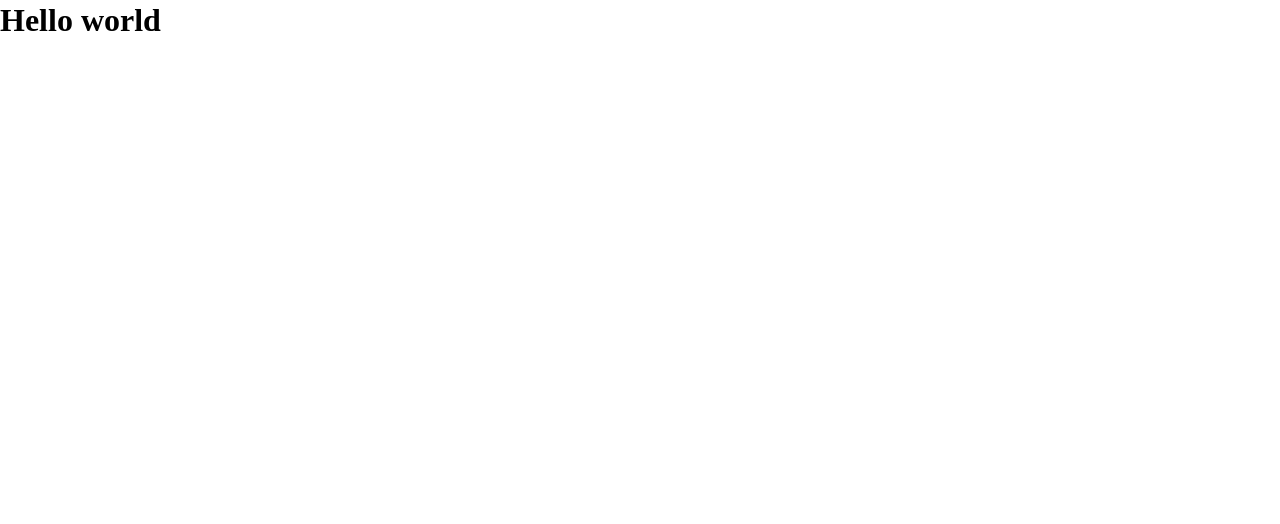
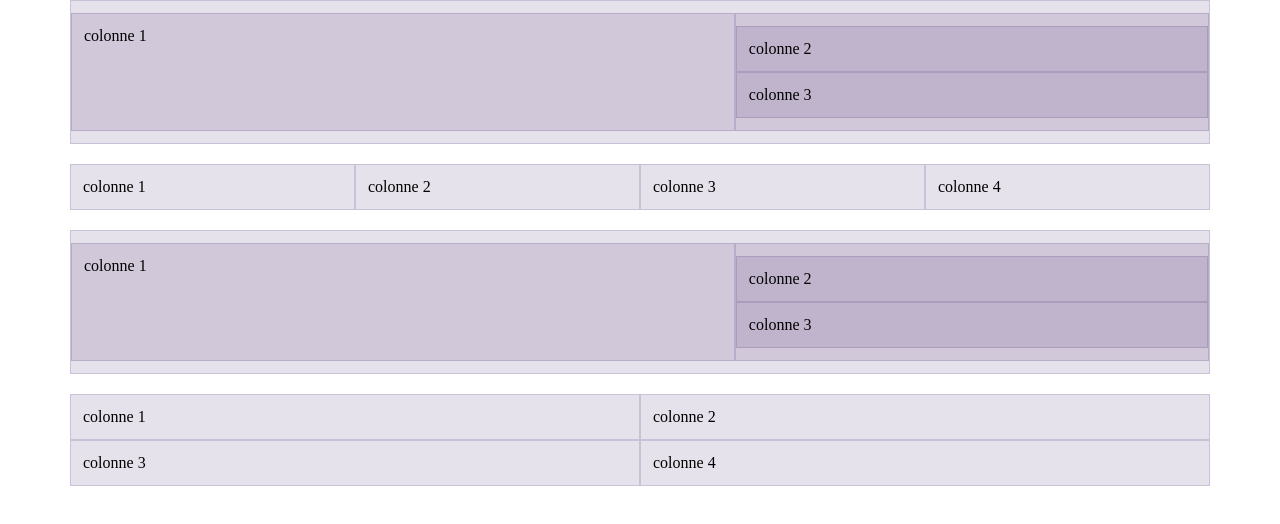
Before and after one commit to AnoukGeinoz/newswall, a website built with Parcel: page src/index.html in a window 1280 px wide. Built offline with nearby package versions, Linux system fonts and the light colour scheme.

Commit message:
realisation grille bootstrap

```diff
--- a/package.json
+++ b/package.json
@@ -30,10 +30,14 @@
     }
   },
   "devDependencies": {
+    "@parcel/transformer-sass": "^2.10.3",
     "parcel": "^2.10.3",
     "parcel-namer-rewrite": "^2.10.3-rc.2",
     "posthtml-include": "^1.7.4",
     "rimraf": "^3.0.2",
     "sass": "^1.69.5"
+  },
+  "dependencies": {
+    "bootstrap": "^5.3.2"
   }
 }
--- a/src/index.html
+++ b/src/index.html
@@ -2,12 +2,65 @@
 <html>
   <head>
     <meta charset="utf-8" />
-    <title>eikon parcel starter</title>
+    <title>Watson</title>
     <meta name="viewport" content="width=device-width, initial-scale=1.0" />
     <link rel="stylesheet" href="scss/main.scss" />
   </head>
   <body>
-    <h1>Hello world</h1>
+    <div class="container">
+      <div class="main-cluster">
+        <div class="row">
+          <div class="col-12 col-md-12 col-xl-12">
+            <div class="row">
+              <div class="col-12 col-md-12 col-xl-7">colonne 1</div>
+              <div class="col-12 col-md-12 col-xl-5">
+                <div class="row">
+                  <div class="col-12 col-md-6 col-xl-12">colonne 2</div>
+                  <div class="col-12 col-md-6 col-xl-12">colonne 3</div>
+                </div>
+              </div>
+            </div>
+          </div>
+        </div>
+      </div>
+    </div>
+    <div class="container">
+      <div class="main-section">
+        <div class="row">
+          <div class="col-12 col-md-6 col-xl-3">colonne 1</div>
+          <div class="col-12 col-md-6 col-xl-3">colonne 2</div>
+          <div class="col-12 col-md-6 col-xl-3">colonne 3</div>
+          <div class="col-12 col-md-6 col-xl-3">colonne 4</div>
+        </div>
+      </div>
+    </div>
+    <div class="container">
+      <div class="second-cluster">
+        <div class="row">
+          <div class="col-12 col-md-12 col-xl-12">
+            <div class="row">
+              <div class="col-12 col-md-12 col-xl-7">colonne 1</div>
+              <div class="col-12 col-md-12 col-xl-5">
+                <div class="row">
+                  <div class="col-12 col-md-6 col-xl-12">colonne 2</div>
+                  <div class="col-12 col-md-6 col-xl-12">colonne 3</div>
+                </div>
+              </div>
+            </div>
+          </div>
+        </div>
+      </div>
+    </div>
+    <div class="container">
+      <div class="second-section">
+        <div class="row">
+          <div class="col-12 col-md-6">colonne 1</div>
+          <div class="col-12 col-md-6">colonne 2</div>
+          <div class="col-12 col-md-6">colonne 3</div>
+          <div class="col-12 col-md-6">colonne 4</div>
+        </div>
+      </div>
+    </div>
 
     <script src="js/main.js" type="module"></script>
   </body>
--- a/src/scss/_base.scss
+++ b/src/scss/_base.scss
@@ -42,3 +42,15 @@ video {
 /* ====================================
 // base rules
 // ==================================== */
+
+.row + .row {
+  margin-top: 16px;
+}
+
+.row > .col,
+.row > [class^="col-"] {
+  padding-top: 12px;
+  padding-bottom: 12px;
+  background-color: rgba(86, 61, 124, 0.15);
+  border: 1px solid rgba(86, 61, 124, 0.2);
+}
--- a/src/scss/_layout.scss
+++ b/src/scss/_layout.scss
@@ -0,0 +1,3 @@
+.container {
+  margin-bottom: 20px;
+}
--- a/src/scss/main.scss
+++ b/src/scss/main.scss
@@ -1,3 +1,4 @@
 @import "base";
 @import "layout";
 @import "modules/example";
+@import "bootstrap/scss/bootstrap-grid";
```
Also changed, not shown: 1 other file.
